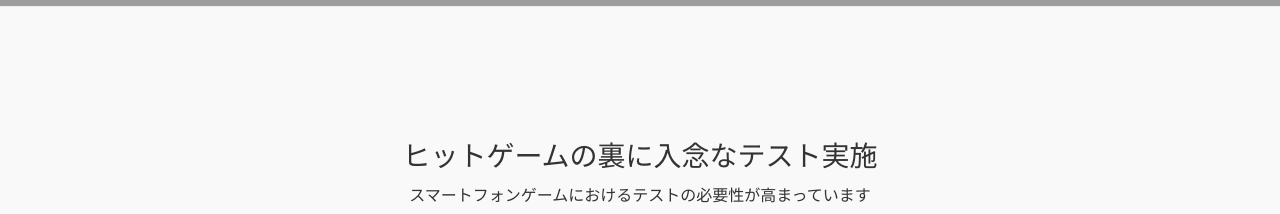
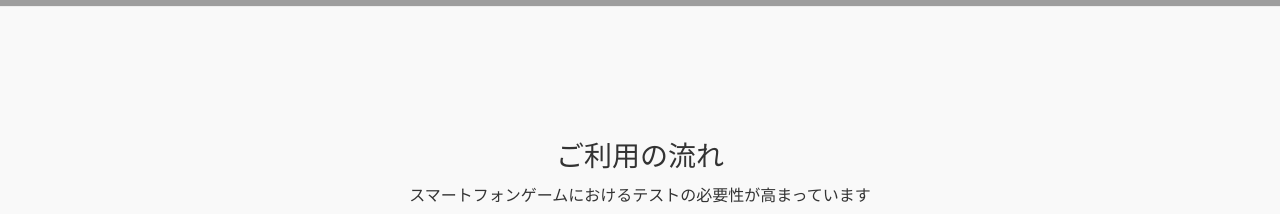
Before and after one commit to hujuu/cowork, a plain HTML site: page honoka/index.html in a window 1280 px wide. Shown: the part 1540-1754 px from the top of the page. Drawn offline with nearby package versions, Linux system fonts and the light colour scheme; grey boxes are pictures that could not be loaded.

Commit message:
3コンテンツ目のタイトル編集

```diff
--- a/honoka/index.html
+++ b/honoka/index.html
@@ -146,7 +146,7 @@
   <div class="section">
       <div class="row">
         <div class="col-xs-12 subtitle">
-            <h2>ヒットゲームの裏に入念なテスト実施</h2>
+            <h2>ご利用の流れ</h2>
             <p>スマートフォンゲームにおけるテストの必要性が高まっています</p>
         </div>
       </div>
```
